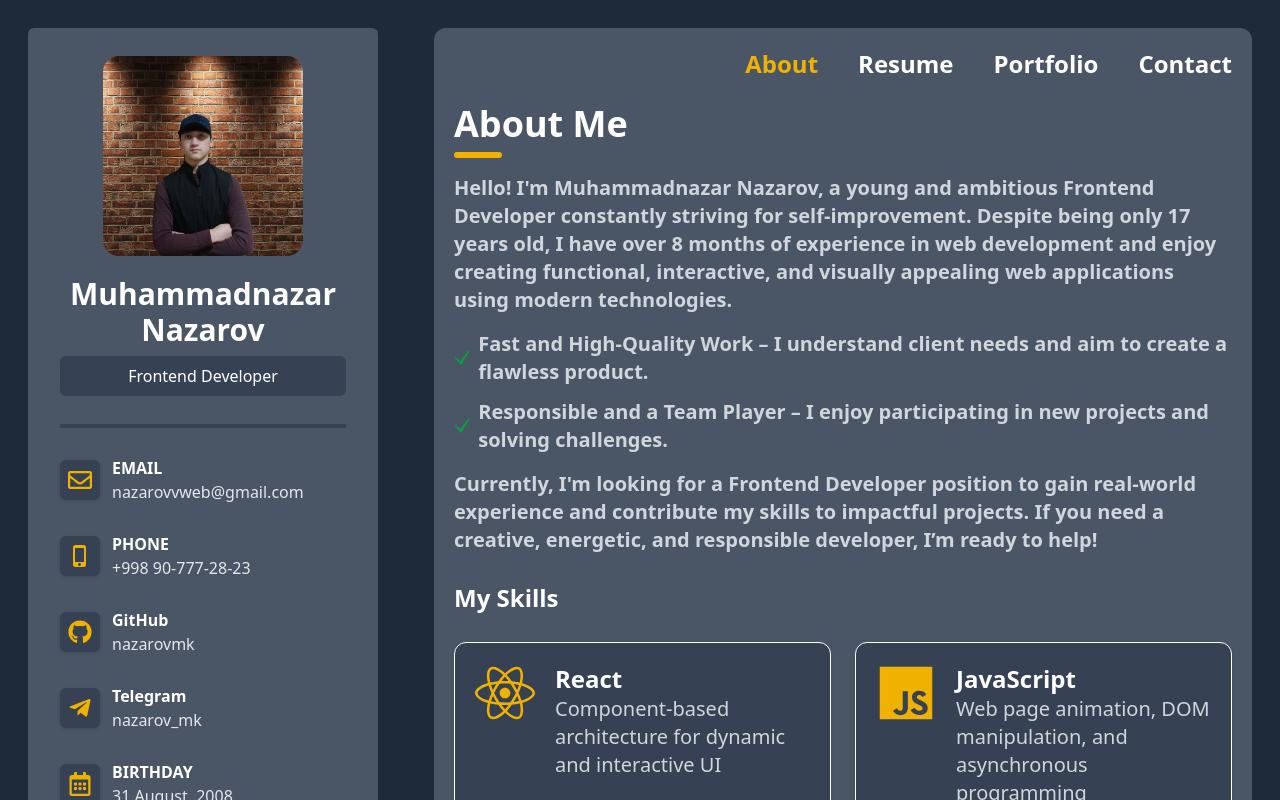
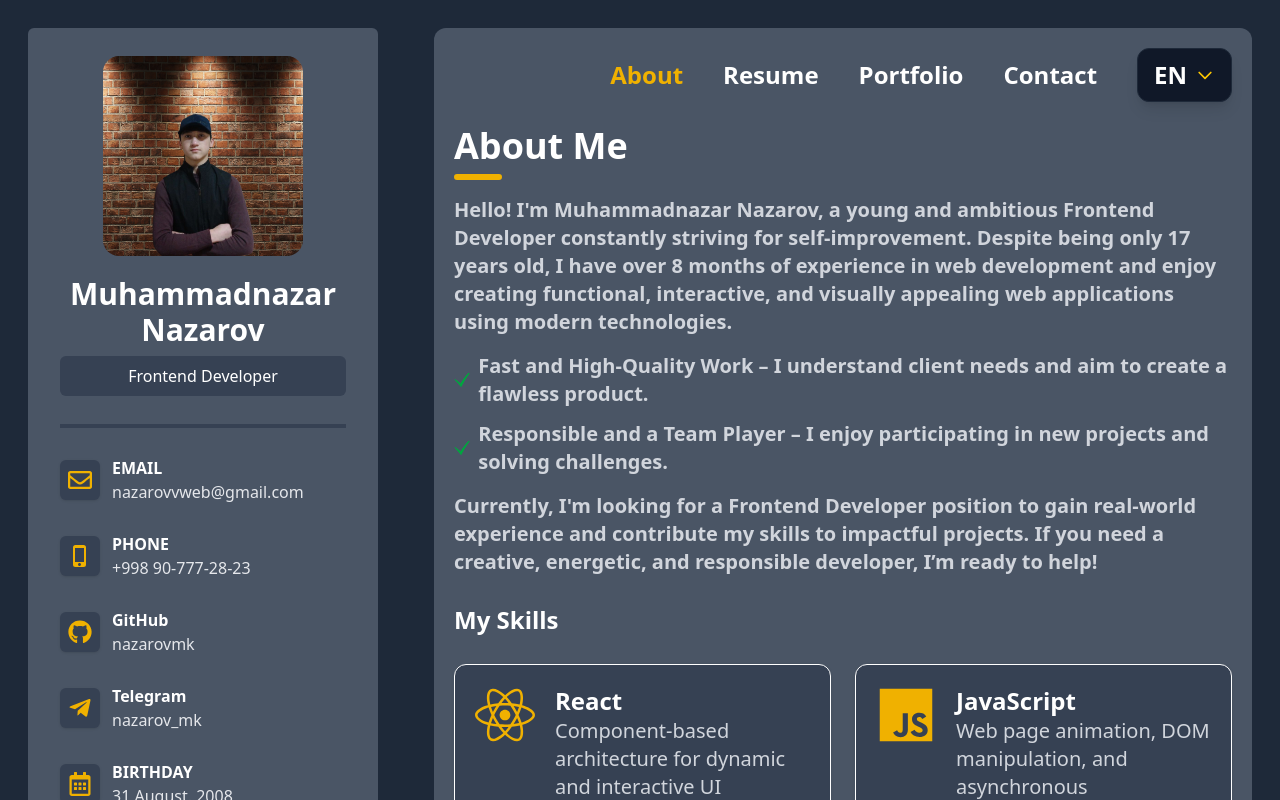
Before and after one commit to nazarovmk/nazarovportfolio, a React (Vite) app: page / in a window 1280 px wide. Shown: the top 800 px of the page. Built offline with nearby package versions, Linux system fonts and the light colour scheme.

Commit message:
NazarovPortfolio

```diff
--- a/package.json
+++ b/package.json
@@ -12,6 +12,7 @@
   "dependencies": {
     "@fortawesome/free-solid-svg-icons": "^6.7.2",
     "@fortawesome/react-fontawesome": "^0.2.2",
+    "@radix-ui/react-select": "^2.1.7",
     "@tailwindcss/vite": "^4.0.14",
     "aos": "^2.3.4",
     "framer-motion": "^12.6.2",
@@ -32,7 +33,7 @@
     "@types/react": "^18.2.21",
     "@types/react-dom": "^18.2.7",
     "@vitejs/plugin-react": "^4.3.4",
-    "daisyui": "^5.0.9",
+    "daisyui": "^5.0.18",
     "eslint": "^9.21.0",
     "eslint-plugin-react-hooks": "^5.1.0",
     "eslint-plugin-react-refresh": "^0.4.19",
--- /dev/null
+++ b/src/components/CustomSelect.jsx
@@ -0,0 +1,176 @@
+import * as Select from "@radix-ui/react-select";
+import { useState } from "react";
+
+const CustomSelect = () => {
+  // State to manage the selected value, default is "EN"
+  const [selectedValue, setSelectedValue] = useState("hard");
+
+  // List of all options
+  const allOptions = [
+    { value: "hard", label: "EN" },
+    { value: "normal", label: "UZ" },
+    { value: "easy", label: "RU" },
+  ];
+
+  // Filter options to exclude the currently selected value for the dropdown
+  const filteredOptions = allOptions.filter(
+    (option) => option.value !== selectedValue
+  );
+
+  // Find the label of the currently selected value to display in the trigger
+  const selectedLabel =
+    allOptions.find((option) => option.value === selectedValue)?.label ||
+    "Choose language";
+
+  return (
+    <Select.Root
+      value={selectedValue} // Controlled value
+      onValueChange={(value) => setSelectedValue(value)} // Update state on change
+    >
+      <Select.Trigger
+        className="
+          bg-gray-900
+          text-white
+          px-4
+          py-2.5
+          rounded-xl
+          text-left
+          appearance-none
+          focus:ring-2
+          focus:ring-yellow-400
+          focus:outline-none
+          hover:bg-gray-800
+          transition
+          duration-200
+          flex
+          items-center
+          justify-between
+          shadow-lg
+          border
+          border-gray-800
+        "
+      >
+        {/* Explicitly display the selected label */}
+        <Select.Value className="text-gray-200 font-medium">
+          {selectedLabel}
+        </Select.Value>
+        <Select.Icon className="text-yellow-400 ml-2">
+          <svg
+            className="w-5 h-5 transition-transform duration-200 group-data-[state=open]:rotate-180"
+            fill="none"
+            stroke="currentColor"
+            viewBox="0 0 24 24"
+          >
+            <path
+              strokeLinecap="round"
+              strokeLinejoin="round"
+              strokeWidth={2}
+              d="M19 9l-7 7-7-7"
+            />
+          </svg>
+        </Select.Icon>
+      </Select.Trigger>
+
+      <Select.Content
+        className="
+          mt-1
+          bg-gray-900
+          rounded-xl
+          shadow-xl
+          border
+          border-gray-800
+          py-2
+          max-h-64
+          overflow-y-auto
+          z-50
+        "
+      >
+        <Select.ScrollUpButton
+          className="
+            flex
+            items-center
+            justify-center
+            h-6
+            bg-gray-900
+            text-yellow-400
+            sticky
+            top-0
+            data-[state=hidden]:hidden
+          "
+        >
+          <svg
+            className="w-4 h-4"
+            fill="none"
+            stroke="currentColor"
+            viewBox="0 0 24 24"
+          >
+            <path
+              strokeLinecap="round"
+              strokeLinejoin="round"
+              strokeWidth={2}
+              d="M5 15l7-7 7 7"
+            />
+          </svg>
+        </Select.ScrollUpButton>
+
+        <Select.Viewport>
+          {/* Render only the filtered options (excluding the selected language) */}
+          {filteredOptions.map((option) => (
+            <Select.Item
+              key={option.value}
+              value={option.value}
+              className="
+                px-4
+                py-2.5
+                text-gray-200
+                cursor-pointer
+                hover:bg-gray-800
+                focus:bg-gray-800
+                focus:outline-none
+                data-[highlighted]:bg-gray-800
+                data-[highlighted]:text-yellow-400
+                transition-colors
+                duration-150
+                mx-1
+                rounded-lg
+                font-medium
+              "
+            >
+              <Select.ItemText>{option.label}</Select.ItemText>
+            </Select.Item>
+          ))}
+        </Select.Viewport>
+
+        <Select.ScrollDownButton
+          className="
+            flex
+            items-center
+            justify-center
+            h-6
+            bg-gray-900
+            text-yellow-400
+            sticky
+            bottom-0
+            data-[state=hidden]:hidden
+          "
+        >
+          <svg
+            className="w-4 h-4"
+            fill="none"
+            stroke="currentColor"
+            viewBox="0 0 24 24"
+          >
+            <path
+              strokeLinecap="round"
+              strokeLinejoin="round"
+              strokeWidth={2}
+              d="M19 9l-7 7-7-7"
+            />
+          </svg>
+        </Select.ScrollDownButton>
+      </Select.Content>
+    </Select.Root>
+  );
+};
+
+export default CustomSelect;
--- a/src/components/Navbar.jsx
+++ b/src/components/Navbar.jsx
@@ -4,6 +4,7 @@ import { useState } from "react";
 import { HiMenuAlt1, HiMenuAlt3 } from "react-icons/hi";
 import ResponsiveMenu from "./ResponsiveMenu";
 import useAos from "../hooks/Aos";
+import CustomSelect from "./CustomSelect";
 
 const navLinks = [
   { path: "/", label: "About" },
@@ -38,6 +39,7 @@ const Navbar = () => {
               </li>
             </NavLink>
           ))}
+          <CustomSelect />
         </ul>
       </nav>
 
--- a/src/components/data.jsx
+++ b/src/components/data.jsx
@@ -28,6 +28,8 @@ import TechBookClub from "../assets/TechBookClub.jpg";
 import CoffeeRoasters from "../assets/CoffeeRoasters.jpg";
 import Desserts from "../assets/Desserts.jpg";
 import Product from "../assets/Product.jpg";
+import { BsFiletypeScss } from "react-icons/bs";
+import { BiLogoTypescript } from "react-icons/bi";
 
 export const service = [
   {
@@ -39,6 +41,16 @@ export const service = [
     title: "JavaScript",
     desc: "Web page animation, DOM manipulation, and asynchronous programming",
     logo: <IoLogoJavascript />,
+  },
+  {
+    title: "Typescript",
+    desc: "TypeScript – a powerful version of JavaScript: it makes your code more precise, reliable, and scalable for large projects",
+    logo: <BiLogoTypescript />,
+  },
+  {
+    title: "Scss",
+    desc: "SCSS – a supercharged version of CSS: it makes your code cleaner, reusable, and easier to manage",
+    logo: <BsFiletypeScss />,
   },
   {
     title: "HTML5",
--- a/src/index.css
+++ b/src/index.css
@@ -1,4 +1,5 @@
 @import "tailwindcss";
+@plugin "daisyui";
 @layer components {
   .btn-primary {
     @apply bg-blue-500 text-white px-4 py-2 rounded-lg hover:bg-blue-600 transition;
@@ -17,3 +18,18 @@
   -ms-overflow-style: none;
   scrollbar-width: none;
 }
+
+@keyframes slideDown {
+  from {
+    opacity: 0;
+    transform: translateY(-10px);
+  }
+  to {
+    opacity: 1;
+    transform: translateY(0);
+  }
+}
+
+.select-content {
+  animation: slideDown 0.2s ease-out;
+}
```
Also changed, not shown: 1 other file (tests, documents, lock files or other folders).
